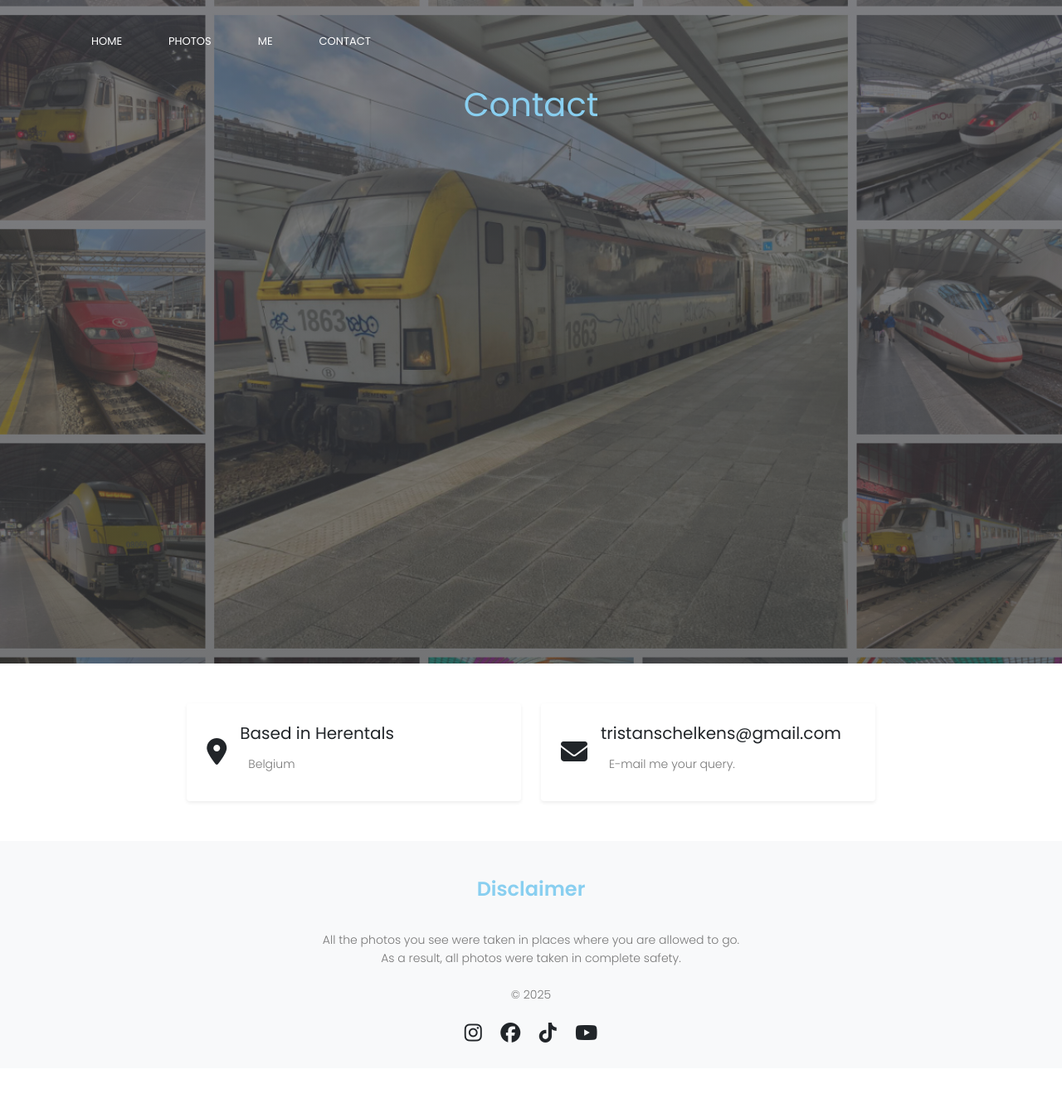
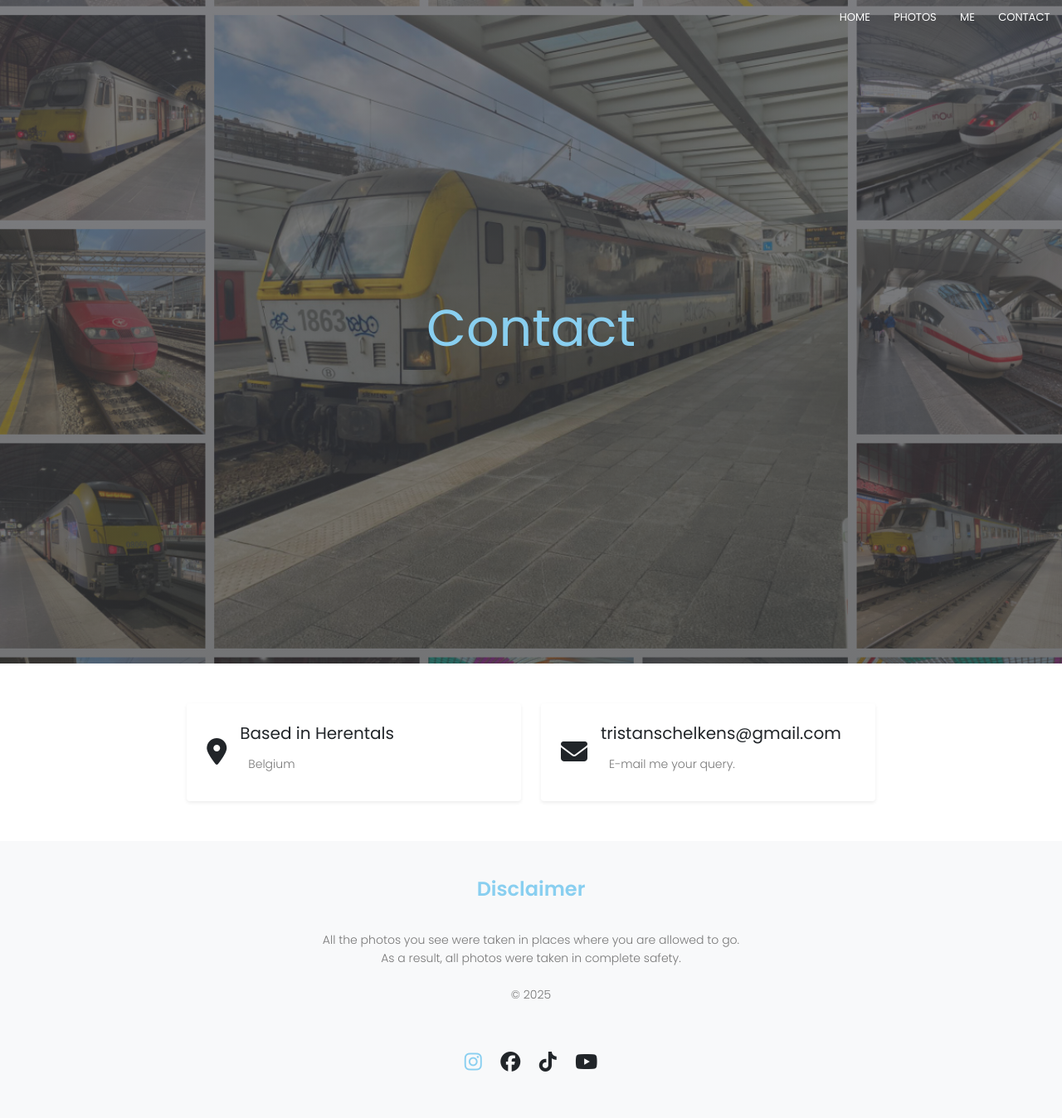
Before and after one commit to tristanschelkens/trainbelgium.com, a plain HTML site: page html/Contact.html in a window 1280 px wide. Shown: the whole page at 83% size. Before the commit the page ends 1288 px from the top, so only its background shows below. Drawn offline with nearby package versions, Linux system fonts and the light colour scheme.

Commit message:
Update Contact.html

```diff
--- a/html/Contact.html
+++ b/html/Contact.html
@@ -3,37 +3,45 @@
   <head>
     <meta charset="UTF-8" />
     <meta name="viewport" content="width=device-width, initial-scale=1.0" />
+
     <title>Contact - trainbelgium.com</title>
     <link rel="icon" href="../images/HomePageCollage(2).png" type="image/x-icon" />
 
-    <!-- CSS -->
+    <!-- Eigen CSS -->
     <link rel="stylesheet" href="../css/style.css" />
+
+    <!-- Google Fonts -->
+    <link rel="preconnect" href="https://fonts.googleapis.com" />
+    <link rel="preconnect" href="https://fonts.gstatic.com" crossorigin />
+    <link href="https://fonts.googleapis.com/css2?family=Poppins:wght@300;400;600&display=swap" rel="stylesheet" />
+
+    <!-- Bootstrap & Font Awesome -->
     <link rel="stylesheet" href="https://cdn.jsdelivr.net/npm/bootstrap@5.1.3/dist/css/bootstrap.min.css" />
-    <link rel="stylesheet" href="https://cdnjs.cloudflare.com/ajax/libs/font-awesome/6.5.0/css/all.min.css" />
-
-    <!-- Fonts -->
-    <link href="https://fonts.googleapis.com/css2?family=Poppins:wght@300;400;600&display=swap" rel="stylesheet" />
+    <script src="https://kit.fontawesome.com/9332905c2e.js" crossorigin="anonymous"></script>
   </head>
 
   <body>
-    <!-- Header -->
-    <section class="header bg-dark text-white py-4">
-      <nav class="container d-flex justify-content-between align-items-center">
-        <div class="nav-links">
-          <ul class="nav">
-            <li class="nav-item"><a class="nav-link text-white" href="./Home.html">HOME</a></li>
-            <li class="nav-item"><a class="nav-link text-white" href="./Photos.html">PHOTOS</a></li>
-            <li class="nav-item"><a class="nav-link text-white" href="./Me.html">ME</a></li>
-            <li class="nav-item"><a class="nav-link text-white" href="./Contact.html">CONTACT</a></li>
+    <!-- HEADER zoals jij hem wilde -->
+    <section class="header">
+      <nav>
+        <div class="nav-links" id="navLinks">
+          <i class="fa fa-times" onclick="hideMenu()"></i>
+          <ul>
+            <li><a href="./Home.html">HOME</a></li>
+            <li><a href="./Photos.html">PHOTOS</a></li>
+            <li><a href="./Me.html">ME</a></li>
+            <li><a href="./Contact.html">CONTACT</a></li>
           </ul>
         </div>
+        <i class="fa fa-bars" onclick="showMenu()"></i>
       </nav>
-      <div class="text-center mt-4">
+
+      <div class="text-box">
         <h1>Contact</h1>
       </div>
     </section>
 
-    <!-- Contact Info -->
+    <!-- CONTACT -->
     <section class="contact-us py-5">
       <div class="container">
         <div class="row justify-content-center g-4">
@@ -72,23 +80,36 @@
       </div>
     </section>
 
-    <!-- Footer -->
-    <footer class="footer bg-light text-center py-4">
+    <!-- FOOTER -->
+    <section class="footer text-center bg-light py-4">
       <div class="container">
         <h4>Disclaimer</h4>
-        <p class="mb-2">
+        <p>
           All the photos you see were taken in places where you are allowed to go.<br />
           As a result, all photos were taken in complete safety.<br /><br />
           &copy; 2025
         </p>
 
         <div class="icons fs-4">
-          <a href="https://www.instagram.com/trainbelgium" class="text-dark mx-2"><i class="fab fa-instagram"></i></a>
-          <a href="https://www.facebook.com/profile.php?id=61570558491203" class="text-dark mx-2"><i class="fab fa-facebook"></i></a>
-          <a href="https://www.tiktok.com/@trainbelgium" class="text-dark mx-2"><i class="fab fa-tiktok"></i></a>
-          <a href="https://www.youtube.com/@trainbelgium-com" class="text-dark mx-2"><i class="fab fa-youtube"></i></a>
+          <i class="fa fa-instagram mx-2" onclick="window.location.href='https://www.instagram.com/trainbelgium';"></i>
+          <i class="fab fa-facebook mx-2" onclick="window.location.href='https://www.facebook.com/profile.php?id=61570558491203';"></i>
+          <i class="fab fa-tiktok mx-2" onclick="window.location.href='https://www.tiktok.com/@trainbelgium';"></i>
+          <i class="fab fa-youtube mx-2" onclick="window.location.href='https://www.youtube.com/@trainbelgium-com';"></i>
         </div>
       </div>
-    </footer>
+    </section>
+
+    <!-- Menu Script -->
+    <script>
+      var navLinks = document.getElementById("navLinks");
+
+      function showMenu() {
+        navLinks.style.right = "0";
+      }
+
+      function hideMenu() {
+        navLinks.style.right = "-200px";
+      }
+    </script>
   </body>
 </html>
```
